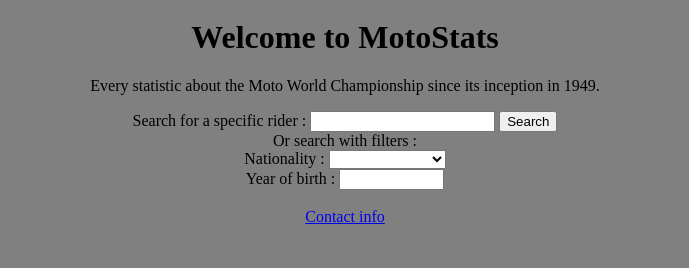
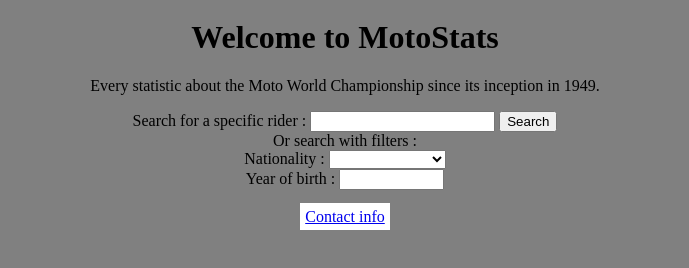
Before and after one commit to MattSuper13/ProjPerso, a plain HTML site: page index.html in a window 1280 px wide. Shown: the part 96-364 px from the top of the page, without its empty margins (295-984 px from the left). Drawn offline with Linux system fonts and the light colour scheme.

Commit message:
Navigation buttons color

```diff
--- a/css/style.css
+++ b/css/style.css
@@ -18,3 +18,8 @@ img {
     width: 5%;
     height: auto;
 }
+
+#nav_button {
+    border: 5px solid white;
+    background-color: white;
+}
```
Also changed, not shown: contact.html (+1 -1 lines), index.html (+1 -1 lines).
